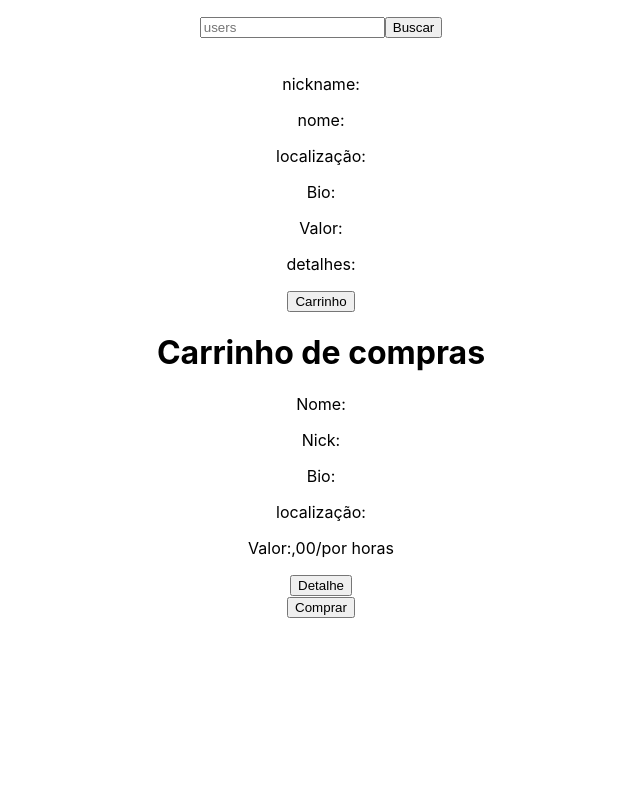
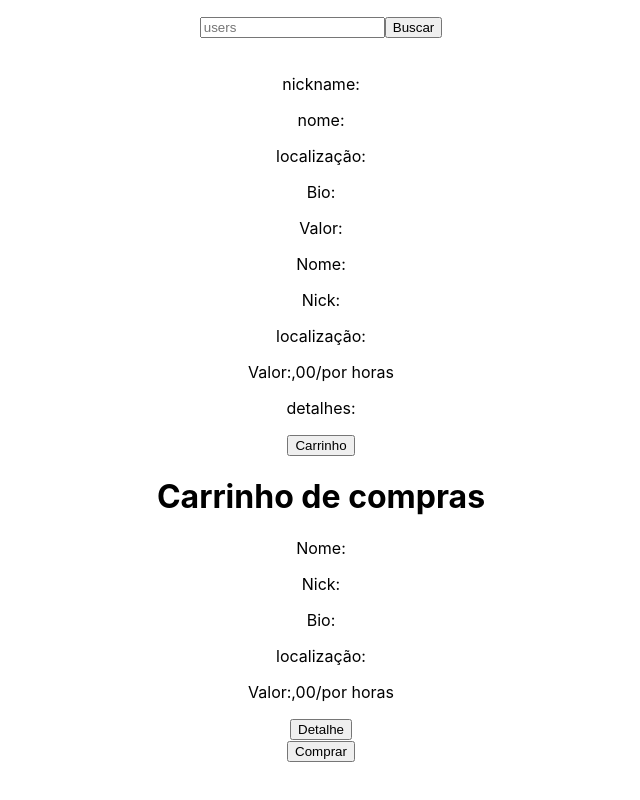
Before and after one commit to caffranksereia/dev-shop, a React (Create React App) app in the folder dev-shop/: page /home in a window 1280 px wide. Shown: the whole page, without its empty margins (319-959 px from the left). Built offline with nearby package versions, Linux system fonts and the light colour scheme.

Commit message:
em breve sera apagado

```diff
--- a/dev-shop/src/Components/DetailsUsers.js
+++ b/dev-shop/src/Components/DetailsUsers.js
@@ -2,9 +2,24 @@ import React from 'react';
 
 
 class DetailsUsers extends React.Component {
+    constructor(props){
+        super(props)
+
+        this.state = {
+            detalhes: '',
+            nome :'',
+            nickname: '',
+            detalhes:'',
+        }
+
+    }
     render(){
         return(
             <div>
+                 <p> Nome:{this.props.nome}</p>
+                 <p> Nick: {this.props.nickname}</p>
+                 <p>localização: {this.props.localização}</p>
+                 <p> Valor:{this.props.valor},00/por horas</p>
                 <p>detalhes:{this.props.detalhes}</p>
             </div>
         );
```
